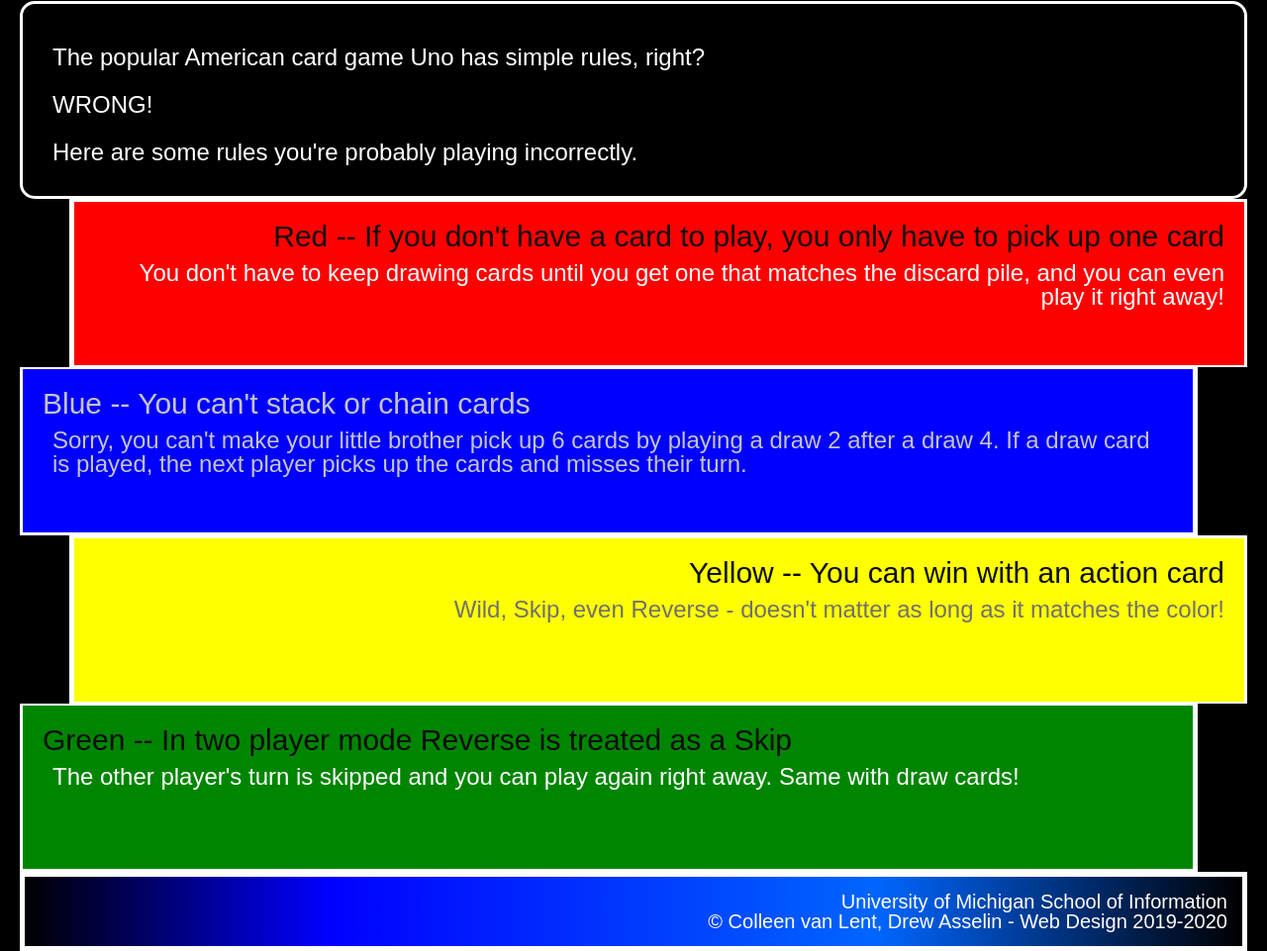
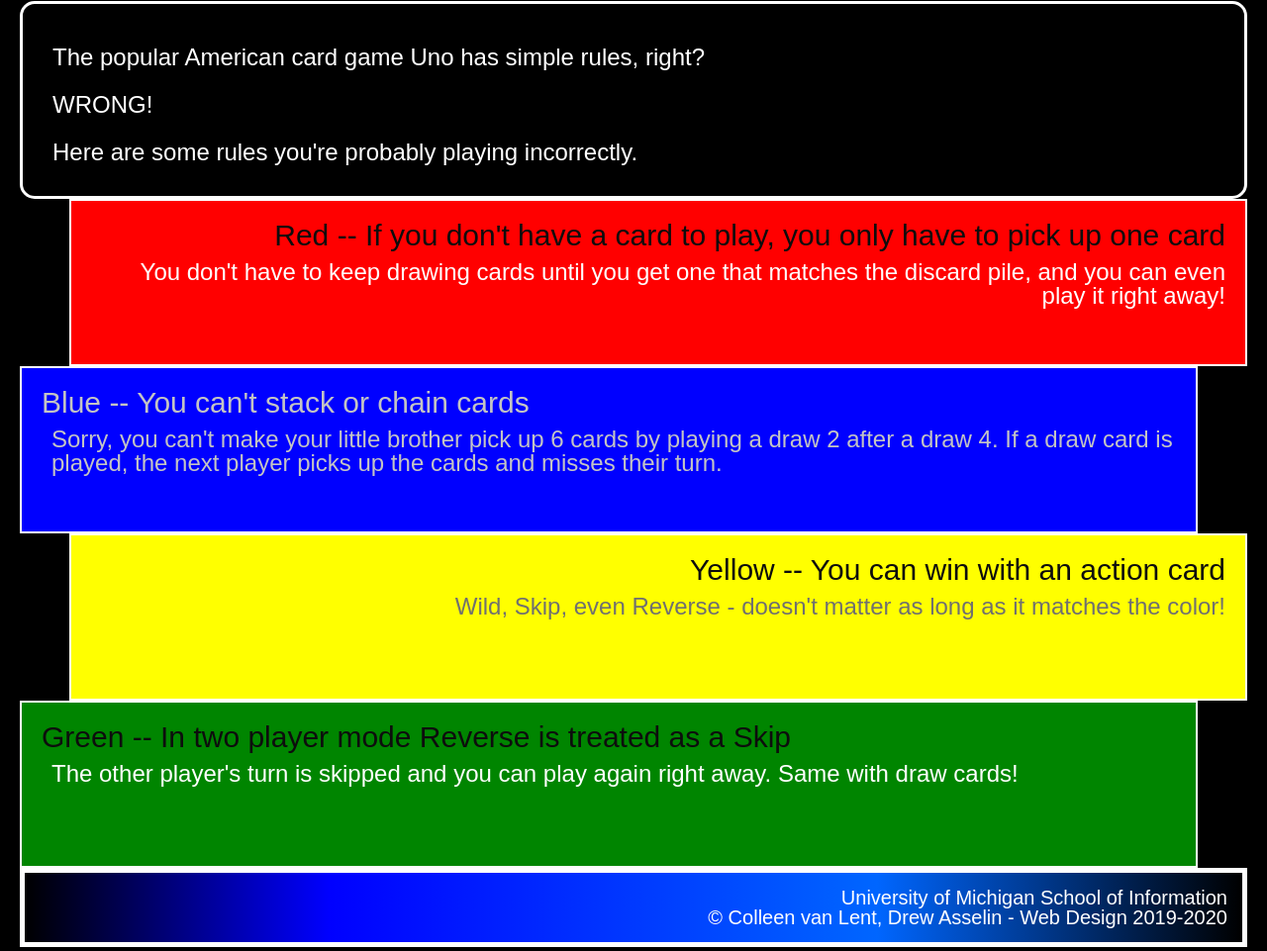
Before and after one commit to emmaroth12/hw2-w25, a plain HTML site: page index.html in a window 1280 px wide. Shown: the part 327-1288 px from the top of the page at 99% size. Drawn offline with Linux system fonts and the light colour scheme.

Commit message:
Add files via upload

```diff
--- a/css/style.css
+++ b/css/style.css
@@ -45,17 +45,15 @@ div {
     background-color: #FF0000;
     text-align: right;
     margin-left: 50px;
-    border-bottom: 2px solid #FFFFFF;
-    border-left: 5px solid #FFFFFF;
+    border: 2px solid #FFFFFF;
 }
 
 .blue {
     color: #c4c4c4;
-    background-color:#0000FF;
+    background-color: #0000FF;
     text-align: left;
     margin-right: 50px;
-    border-right: 5px solid #FFFFFF;
-    border-top: 2px solid #FFFFFF;
+    border: 2px solid #FFFFFF;
 }
 
 .blue h1, .blue h2, .blue h3, .blue h4, .blue h5, .blue h6, .blue p {
@@ -67,16 +65,14 @@ div {
     background-color: #FFFF00;
     text-align: right;
     margin-left: 50px;
-    border-bottom: 2px solid #FFFFFF;
-    border-left: 5px solid #FFFFFF;
+    border: 2px solid #FFFFFF;
 }
 
 .green {
     background-color: #008500;
     text-align: left;
     margin-right: 50px;
-    border-right: 5px solid #FFFFFF;
-    border-top: 2px solid #FFFFFF;
+    border: 2px solid #FFFFFF;
 }
 
 footer {
```
